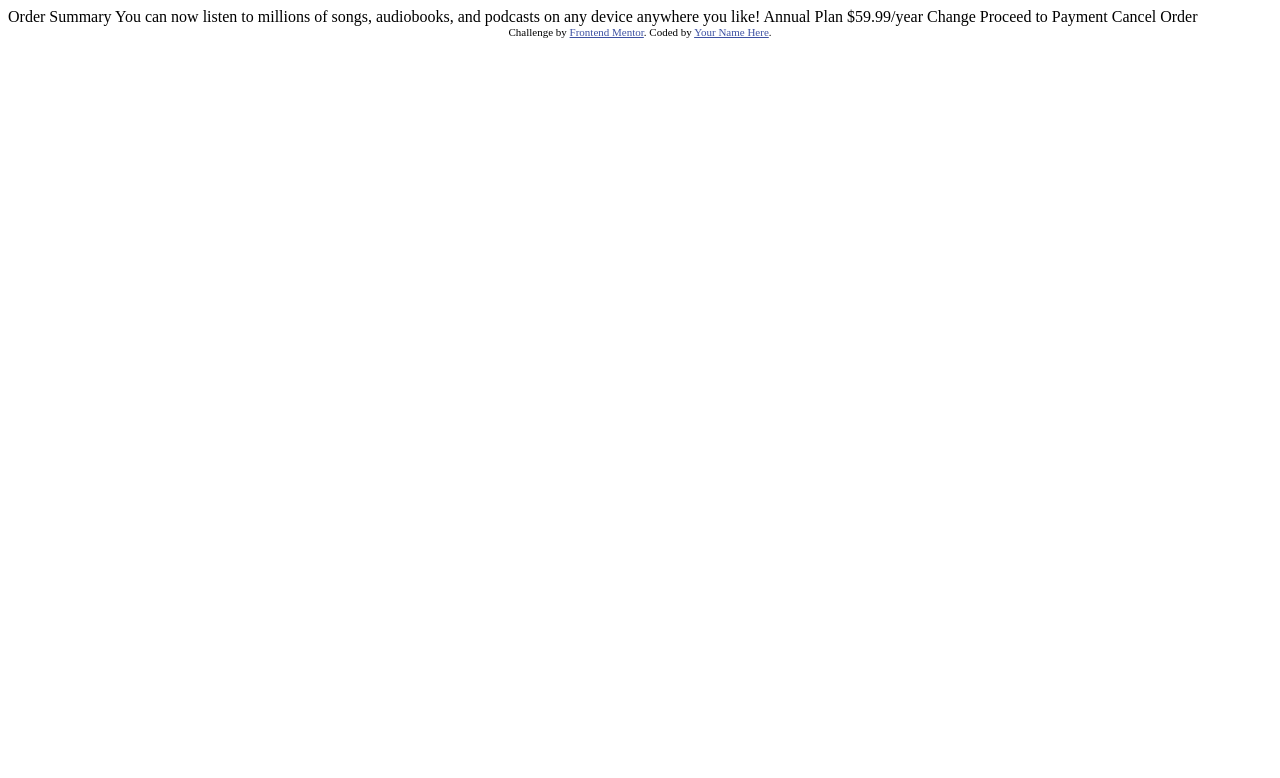
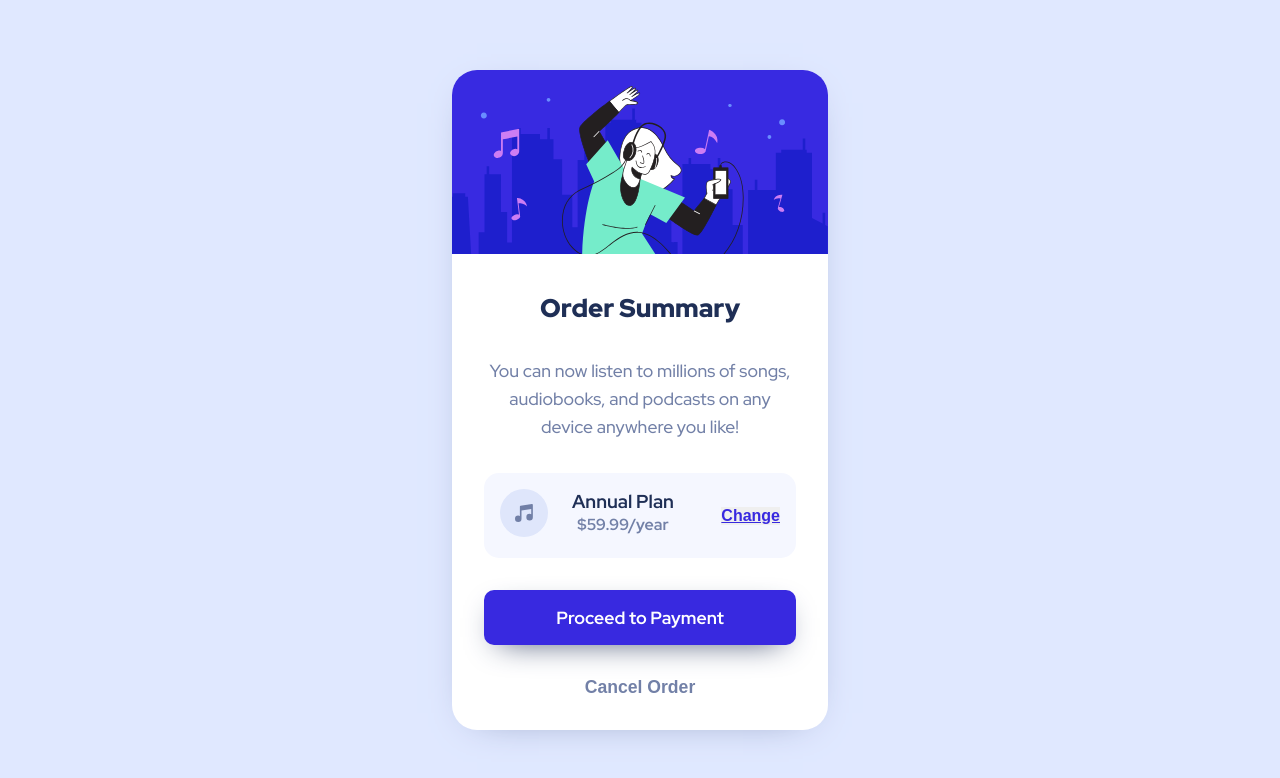
Before and after one commit to devsnb/fem-order-summary-component, a plain HTML site: page index.html in a window 1280 px wide. Drawn offline with Linux system fonts and the light colour scheme.

Commit message:
added solution

```diff
--- a/index.html
+++ b/index.html
@@ -1,37 +1,72 @@
 <!DOCTYPE html>
 <html lang="en">
 	<head>
-  <meta charset="UTF-8">
-  <meta name="viewport" content="width=device-width, initial-scale=1.0"> <!-- displays site properly based on user's device -->
+		<meta charset="UTF-8" />
+		<meta name="viewport" content="width=device-width, initial-scale=1.0" />
+		<!-- displays site properly based on user's device -->
 
-  <link rel="icon" type="image/png" sizes="32x32" href="./images/favicon-32x32.png">
+		<link
+			rel="icon"
+			type="image/png"
+			sizes="32x32"
+			href="./images/favicon-32x32.png"
+		/>
 
 		<title>Frontend Mentor | Order summary card</title>
 
 		<!-- Feel free to remove these styles or customise in your own stylesheet 👍 -->
 		<style>
-    .attribution { font-size: 11px; text-align: center; }
-    .attribution a { color: hsl(228, 45%, 44%); }
+			.attribution {
+				font-size: 11px;
+				text-align: center;
+			}
+			.attribution a {
+				color: hsl(228, 45%, 44%);
+			}
 		</style>
+		<link rel="stylesheet" href="./styles/main.css" />
 	</head>
 	<body>
+		<main>
+			<div class="card">
+				<div class="card__img">
+					<img src="./images/illustration-hero.svg" alt="hero illustration" />
+				</div>
+				<div class="card__body">
+					<div class="card__info">
+						<h2 class="card__heading">Order Summary</h2>
+						<p class="card__desc">
+							You can now listen to millions of songs, audiobooks, and podcasts
+							on any device anywhere you like!
+						</p>
+					</div>
+					<div class="card__plan">
+						<div class="card__plan-info">
+							<div class="card__icon">
+								<img src="./images/icon-music.svg" alt="music icon" />
+							</div>
+							<div class="card__plan-details">
+								<h3>Annual Plan</h3>
+								<span>$59.99/year</span>
+							</div>
+						</div>
+						<button type="button">Change</button>
+					</div>
+					<div class="card__actions">
+						<button class="card__btn--cta" type="button">
+							Proceed to Payment
+						</button>
+						<button class="card__btn" type="button">Cancel Order</button>
+					</div>
+				</div>
+			</div>
+		</main>
 
-  Order Summary
-
-  You can now listen to millions of songs, audiobooks, and podcasts on any
-  device anywhere you like!
-
-  Annual Plan
-  $59.99/year
-
-  Change
-
-  Proceed to Payment
-  Cancel Order
-
-  <div class="attribution">
-    Challenge by <a href="https://www.frontendmentor.io?ref=challenge" target="_blank">Frontend Mentor</a>.
-    Coded by <a href="#">Your Name Here</a>.
-  </div>
+		<!-- <div class="attribution">
+			Challenge by
+			<a href="https://www.frontendmentor.io?ref=challenge" target="_blank"
+				>Frontend Mentor</a
+			>. Coded by <a href="#">Your Name Here</a>.
+		</div> -->
 	</body>
 </html>
--- /dev/null
+++ b/styles/main.css
@@ -0,0 +1,145 @@
+@import url('https://fonts.googleapis.com/css2?family=Red+Hat+Display:wght@500;700;900&display=swap');
+
+* {
+	margin: 0;
+	padding: 0;
+	box-sizing: border-box;
+}
+
+:root {
+	--clr-primary-pale: hsl(225, 100%, 94%);
+	--clr-primary-bright: hsl(245, 75%, 52%);
+	--clr-neutral-pale: hsl(225, 100%, 98%);
+	--clr-neutral-desaturated: hsl(224, 23%, 55%);
+	--clr-neutral-dark: hsl(223, 47%, 23%);
+}
+
+body {
+	font-family: 'Red Hat Display', sans-serif;
+	font-weight: 500;
+	font-size: 1rem;
+	background-color: var(--clr-primary-pale);
+	height: 100vh;
+	width: 100vw;
+	padding: 1rem;
+	display: flex;
+	justify-content: center;
+	align-items: center;
+}
+
+.card {
+	width: 100%;
+	max-width: 23.5rem;
+	margin: auto 0;
+	background-color: #fff;
+	border-radius: 25px;
+	overflow: hidden;
+	box-shadow: 0px 8px 40px -25px var(--clr-neutral-desaturated);
+}
+
+.card__img img {
+	width: 100%;
+}
+
+.card__body {
+	padding: 2rem;
+	text-align: center;
+}
+
+.card__info {
+	margin-bottom: 2rem;
+}
+
+.card__heading {
+	font-weight: 900;
+	font-size: 1.6rem;
+	margin-bottom: 2rem;
+	color: var(--clr-neutral-dark);
+}
+
+.card__desc {
+	font-size: 1.1rem;
+	color: var(--clr-neutral-desaturated);
+	line-height: 1.6;
+	font-weight: 500;
+}
+
+.card__plan {
+	display: flex;
+	justify-content: space-between;
+	align-items: center;
+	background-color: var(--clr-neutral-pale);
+	padding: 1rem;
+	border-radius: 15px;
+}
+
+.card__plan-info {
+	display: flex;
+	gap: 1.5rem;
+}
+
+.card__plan-details h3 {
+	color: var(--clr-neutral-dark);
+	font-weight: 700;
+}
+
+.card__plan-details span {
+	color: var(--clr-neutral-desaturated);
+	font-weight: 700;
+}
+
+.card__plan {
+	margin-bottom: 2rem;
+}
+
+.card__plan button {
+	border: none;
+	outline: none;
+	font-size: 1rem;
+	font-weight: 700;
+	color: var(--clr-primary-bright);
+	text-decoration: underline;
+	cursor: pointer;
+}
+
+.card__plan button:hover {
+	color: #7551f9;
+	text-decoration: none;
+}
+
+.card__actions {
+	display: flex;
+	flex-direction: column;
+	gap: 2rem;
+}
+
+.card__btn--cta {
+	padding: 1rem 0;
+	font-family: inherit;
+	font-size: 1.1rem;
+	font-weight: 700;
+	background-color: var(--clr-primary-bright);
+	color: #fff;
+	border-radius: 10px;
+	border: none;
+	box-shadow: 0px 10px 32px -15px var(--clr-neutral-dark);
+	cursor: pointer;
+}
+
+.card__btn--cta:hover {
+	background-color: #7551f9;
+}
+
+.card__btn {
+	border: none;
+	outline: none;
+	background-color: transparent;
+	font-size: 1.1rem;
+	font-weight: 700;
+	color: var(--clr-neutral-desaturated);
+	cursor: pointer;
+}
+
+.card__btn:hover {
+	color: var(--clr-neutral-dark);
+}
```
Lines whose indentation alone changed are shown as unchanged.
